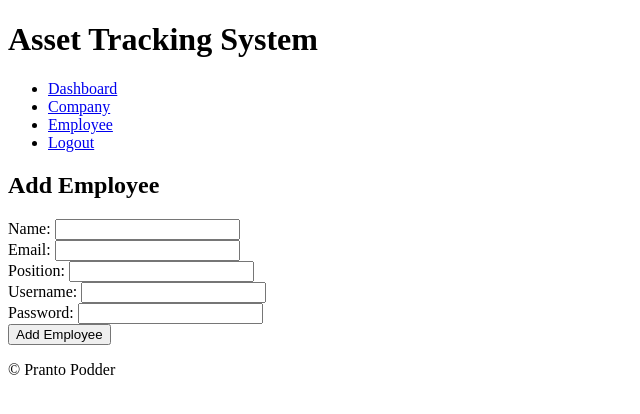
After one commit to PrantoPodder98/Asset-Tracking, a Django app: page /employee/add/ in a window 1280 px wide. The commit adds this page. Shown: the top 414 px of the page, without its empty margins (0-640 px from the left). Run offline with Django 4.2, Linux system fonts and the light colour scheme; a user stored in the database is signed in.

Commit message:
employee module add and update done

```diff
--- a/asset_manager/admin.py
+++ b/asset_manager/admin.py
@@ -1,8 +1,8 @@
 from django.contrib import admin
-from .models import UserProfile
+from .models import UserProfile, Employee
 
 # Register your models here.
 admin.site.register(UserProfile)
-# admin.site.register(Employee)
+admin.site.register(Employee)
 # admin.site.register(Device)
 # admin.site.register(DeviceLog)
--- /dev/null
+++ b/asset_manager/forms.py
@@ -0,0 +1,20 @@
+# asset_manager/forms.py
+
+from django import forms
+from django.contrib.auth.models import User
+from .models import Employee, UserProfile
+
+class UserProfileForm(forms.ModelForm):
+    class Meta:
+        model = UserProfile
+        fields = ['company_name']
+
+class EmployeeRegistrationForm(forms.ModelForm):
+    class Meta:
+        model = Employee
+        fields = ['name', 'email', 'position']
+
+class UserRegistrationForm(forms.ModelForm):
+    class Meta:
+        model = User
+        fields = ['username', 'password']
--- a/asset_manager/models.py
+++ b/asset_manager/models.py
@@ -1,5 +1,6 @@
 from django.contrib.auth.models import User
 from django.db import models
+# from asset_manager.models import UserProfile
 
 class UserProfile(models.Model):
     user = models.OneToOneField(User, on_delete=models.CASCADE)
@@ -9,6 +10,16 @@ class UserProfile(models.Model):
     def __str__(self):
         return self.user.username
 
+class Employee(models.Model):
+    user = models.OneToOneField(User, on_delete=models.CASCADE)
+    name = models.CharField(max_length=100)
+    email = models.EmailField()
+    position = models.CharField(max_length=100)
+    user_profile = models.ForeignKey(UserProfile, on_delete=models.CASCADE, related_name='employees')
+    # Other fields as needed
+
+    def __str__(self):
+        return self.name
 
 # class Company(models.Model):
 #     user_profile = models.OneToOneField(UserProfile, on_delete=models.CASCADE)
--- a/asset_manager/templates/base.html
+++ b/asset_manager/templates/base.html
@@ -17,7 +17,9 @@
         <ul>
             <li><a href="{% url 'dashboard' %}">Dashboard</a></li>
             {% if user.is_authenticated %}
-            <li><a href="{% url 'update_company_name' %}">Update Company Name</a></li>
+            <li><a href="{% url 'update_company_name' %}">Company</a></li>
+            <li><a href="{% url 'employee_list' %}">Employee</a></li>
+            <!-- <li><a href="{% url 'add_employee' %}">Add Employee</a></li> -->
             <li><a href="{% url 'logout' %}">Logout</a></li>
             {% else %}
             <li><a href="{% url 'login' %}">Login</a></li>
@@ -32,7 +34,7 @@
         {% endblock %}
     </main>
     <footer>
-        <p>&copy; 2023 Asset Tracking</p>
+        <p>&copy; Pranto Podder</p>
     </footer>
 </body>
 
--- /dev/null
+++ b/asset_manager/templates/employee_form.html
@@ -0,0 +1,28 @@
+<!-- asset_tracking/templates/employee_form.html -->
+
+{% extends "base.html" %}
+{% block content %}
+  <h2>{% if employee %}Update Employee{% else %}Add Employee{% endif %}</h2>
+  <form method="post">
+    {% csrf_token %}
+    <label for="name">Name:</label>
+    <input type="text" name="name" value="{% if employee %}{{ employee.name }}{% endif %}" required>
+    <br>
+    <label for="email">Email:</label>
+    <input type="email" name="email" value="{% if employee %}{{ employee.email }}{% endif %}" required>
+    <br>
+    <label for="position">Position:</label>
+    <input type="text" name="position" value="{% if employee %}{{ employee.position }}{% endif %}" required>
+    <br>
+
+    <!-- User Information -->
+    <label for="username">Username:</label>
+    <input type="text" name="username" value="{{ employee.user.username }}" required>
+    <br>
+    <label for="password">Password:</label>
+    <input type="password" name="password" value="{{ employee.user.password }}" required>
+    <br>
+
+    <button type="submit">{% if employee %}Update Employee{% else %}Add Employee{% endif %}</button>
+  </form>
+{% endblock %}
--- a/asset_manager/templates/update_company.html
+++ b/asset_manager/templates/update_company.html
@@ -2,11 +2,11 @@
 
 {% extends "base.html" %}
 {% block content %}
-  <h2>Update Company</h2>
+  <h2>Update Company Name</h2>
   <form method="post">
     {% csrf_token %}
     <label for="company_name">Company Name:</label>
     <input type="text" name="company_name" value="{{ user.userprofile.company_name }}" required>
-    <button type="submit">Update Company</button>
+    <button type="submit">Update</button>
   </form>
 {% endblock %}
--- a/asset_manager/urls.py
+++ b/asset_manager/urls.py
@@ -9,6 +9,9 @@ urlpatterns = [
     path('logout/', views.user_logout, name='logout'),
     path('register/', views.register, name='register'),
     path('update-profile/', views.update_company_name, name='update_company_name'),
+    path('employee-list/', views.employee_list, name='employee_list'),
+    path('employee/add/', views.add_or_update_employee, name='add_employee'),
+    path('employee/edit/<int:employee_id>/', views.add_or_update_employee, name='edit_employee'),
     path('dashboard/', views.dashboard, name='dashboard'),
     # Add more URLs for asset tracking and management as needed
 ]
--- a/asset_manager/views.py
+++ b/asset_manager/views.py
@@ -4,10 +4,11 @@ from django.contrib.auth import login, authenticate, logout
 from django.contrib.auth.forms import UserCreationForm
 from django.contrib.auth.decorators import login_required
 from django.shortcuts import render, redirect
-from .models import UserProfile
+from .models import UserProfile, Employee
 from django.http import HttpResponseBadRequest
 from django.contrib import messages
-from django import forms
+from .forms import UserProfileForm, EmployeeRegistrationForm, UserRegistrationForm
+from django.shortcuts import get_object_or_404
 
 
 def user_login(request):
@@ -54,11 +55,6 @@ def register(request):
 def update_company_name(request):
     user_profile = request.user.userprofile  # Assuming the related name is 'userprofile'
 
-    class UserProfileForm(forms.ModelForm):
-        class Meta:
-            model = UserProfile
-            fields = ['company_name']
-
     if request.method == 'POST':
         form = UserProfileForm(request.POST, instance=user_profile)
         if form.is_valid():
@@ -70,6 +66,50 @@ def update_company_name(request):
     return render(request, 'update_company.html', {'form': form})
 
 @login_required
+def add_or_update_employee(request, employee_id=None):
+    if employee_id:
+        # Editing an existing employee
+        employee = get_object_or_404(Employee, id=employee_id)
+        user = employee.user  # Get the associated user
+    else:
+        # Adding a new employee
+        employee = None
+        user = None
+
+    if request.method == 'POST':
+        form = EmployeeRegistrationForm(request.POST, instance=employee)
+        user_form = UserRegistrationForm(request.POST, instance=user)
+
+        if form.is_valid() and user_form.is_valid():
+            user = user_form.save()
+            if not employee:
+                # Creating a new employee
+                employee = form.save(commit=False)
+
+            # Set the user_profile for the employee
+            if request.user.userprofile:
+                employee.user_profile = request.user.userprofile
+            else:
+                # Handle the case where the request user doesn't have a userprofile
+                pass
+
+            employee.user = user
+            employee.save()
+            messages.success(request, 'Employee added/updated successfully.')
+            return redirect('employee_list')
+    else:
+        form = EmployeeRegistrationForm(instance=employee)
+        user_form = UserRegistrationForm(instance=user)
+
+    return render(request, 'employee_form.html', {'form': form, 'user_form': user_form, 'employee': employee})
+
+@login_required
+def employee_list(request):
+    # Filter employees by the currently logged-in user's ID
+    employees = Employee.objects.filter(user_profile=request.user.userprofile)
+    return render(request, 'employee_list.html', {'employees': employees})
+
+@login_required
 def dashboard(request):
     user = request.user
     user_profile = UserProfile.objects.get(user=user)
```
Also changed, not shown: asset_manager/templates/employee_list.html (added, +38 -0 lines), asset_manager/migrations/0004_employee.py (added), db.sqlite3.
